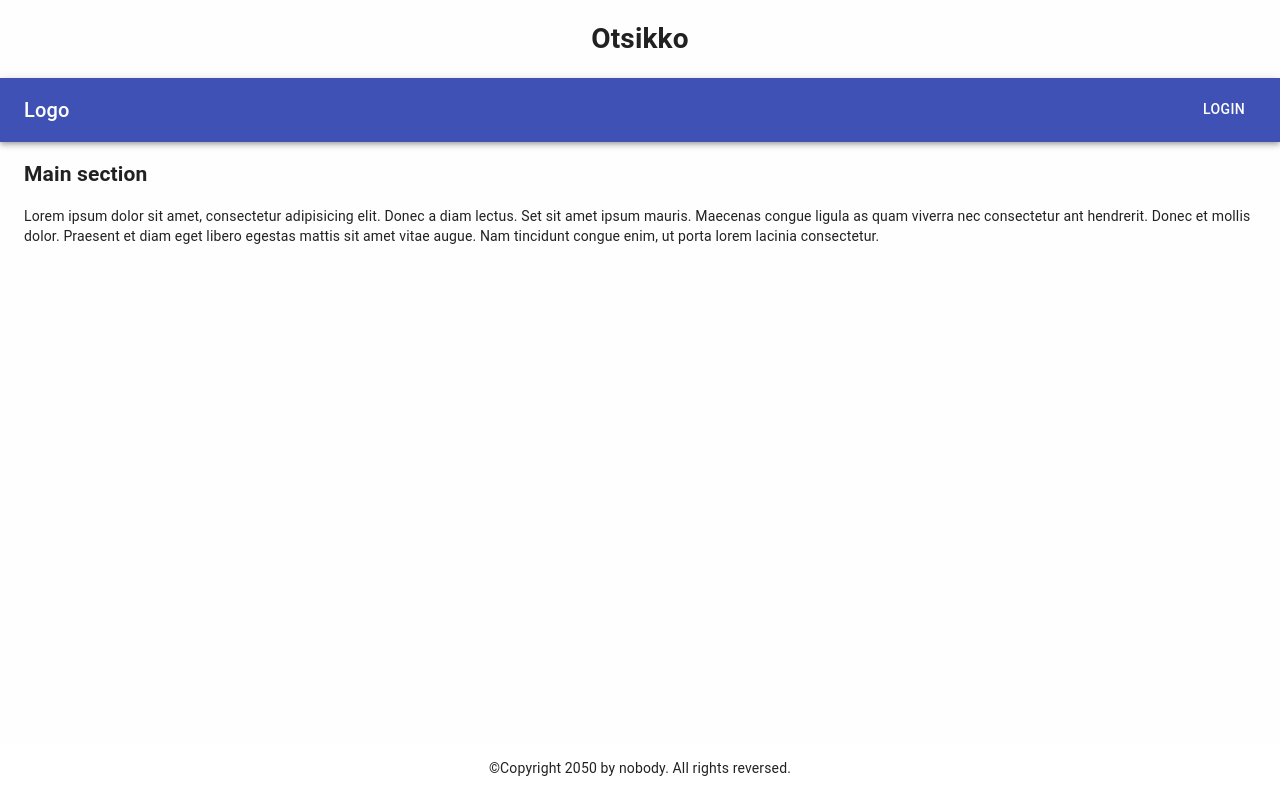
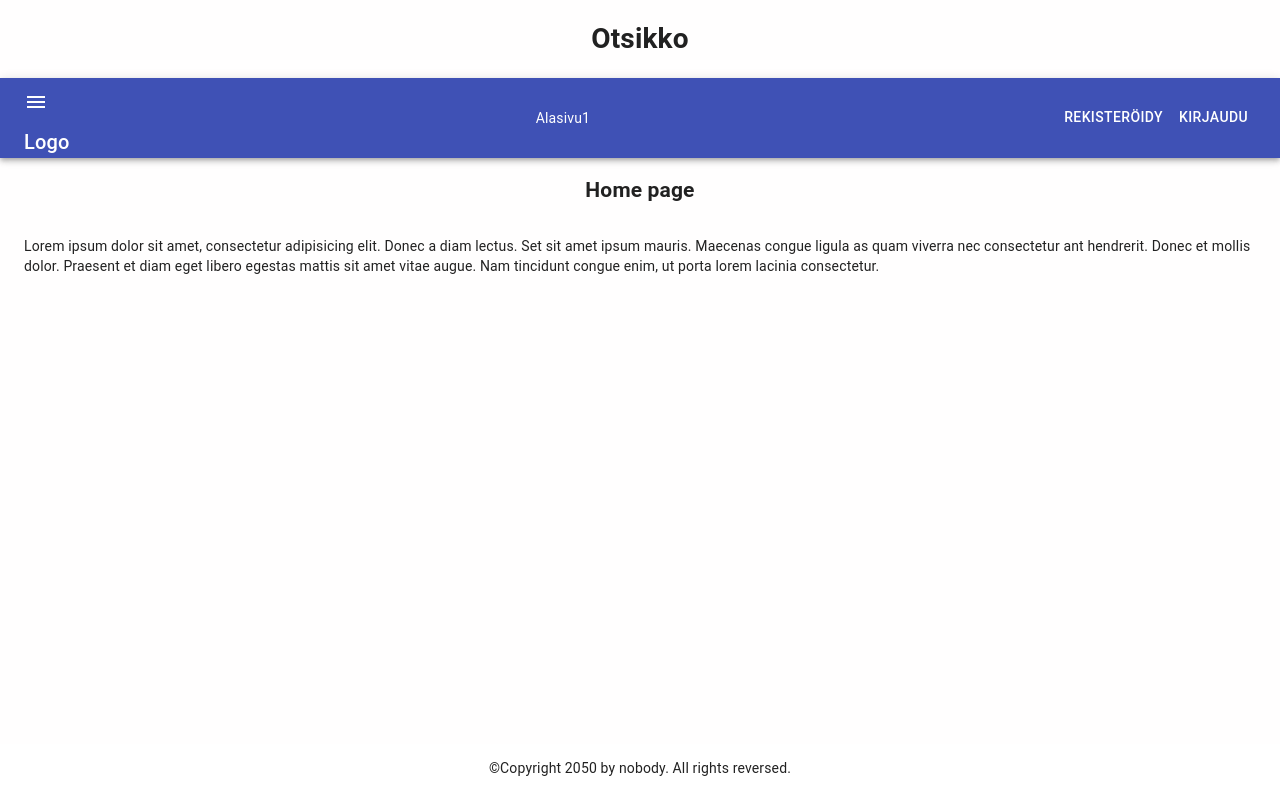
Before and after one commit to muutttu/djcookie_demo_proj, a React (Create React App) app in the folder frontend/: page / in a window 1280 px wide. Built offline with nearby package versions, Linux system fonts and the light colour scheme.

Commit message:
react-router ja alasivut

```diff
--- a/frontend/package.json
+++ b/frontend/package.json
@@ -4,6 +4,7 @@
   "private": true,
   "dependencies": {
     "@material-ui/core": "^4.12.3",
+    "@material-ui/icons": "^4.11.2",
     "@testing-library/jest-dom": "^5.14.1",
     "@testing-library/react": "^11.2.7",
     "@testing-library/user-event": "^12.8.3",
--- a/frontend/src/App.tsx
+++ b/frontend/src/App.tsx
@@ -1,9 +1,11 @@
 import { createTheme, ThemeProvider } from '@material-ui/core/styles';
 import { CssBaseline } from '@material-ui/core';
+
 import Header from './components/Header';
 import Navbar from './components/Navbar';
 import Main from './components/Main'
 import Footer from './components/Footer';
+
 
 const theme = createTheme({
   palette: {
--- /dev/null
+++ b/frontend/src/common/NotFound404.tsx
@@ -0,0 +1,19 @@
+import { makeStyles, createStyles } from '@material-ui/core/styles';
+
+const useStyles = makeStyles(() => createStyles({
+  root: {
+
+  },
+}));
+
+const NotFound404 = () => {
+  const classes = useStyles();
+
+  return (
+    <div className={classes.root}>
+      404 - Sivua ei löydy!
+    </div>
+  )
+}
+
+export default NotFound404
--- a/frontend/src/components/Footer.tsx
+++ b/frontend/src/components/Footer.tsx
@@ -3,8 +3,7 @@ import BottomNavigation from '@material-ui/core/BottomNavigation';
 
 const useStyles = makeStyles(() => createStyles({
   root: {
-    display: 'flex',
-    flexGrow: 1,
+
   },
   stickToBottom: {
     width: '100%',
--- a/frontend/src/components/Header.tsx
+++ b/frontend/src/components/Header.tsx
@@ -3,10 +3,9 @@ import { Grid } from '@material-ui/core';
 
 const useStyles = makeStyles(() => createStyles({
   root: {
-    display: 'flex',
-    flexGrow: 1,
+
   },
-  gridcontainer: {
+  headercontainer: {
     justifyContent: 'center',
   },
 }));
@@ -17,7 +16,7 @@ const Header = () => {
   return (
     <header>
       <div className={classes.root}>
-        <Grid container className={classes.gridcontainer}>
+        <Grid container className={classes.headercontainer}>
           <Grid item>
             <h1>Otsikko</h1>
           </Grid>
--- /dev/null
+++ b/frontend/src/components/Home.tsx
@@ -0,0 +1,34 @@
+import { Grid } from '@material-ui/core';
+import { makeStyles, createStyles } from '@material-ui/core/styles';
+
+const useStyles = makeStyles(() => createStyles({
+  root: {
+
+  },
+  maincontainer: {
+    justifyContent: 'center',
+  },
+  pageheader: {
+
+  }
+}));
+
+
+const Home = () => {
+  const classes = useStyles();
+
+  return (
+    <div className={classes.root}>
+      <Grid container className={classes.maincontainer}>
+        <Grid item className={classes.pageheader}>
+          <h2>Home page</h2>
+        </Grid>
+        <Grid item>
+          <p>Lorem ipsum dolor sit amet, consectetur adipisicing elit. Donec a diam lectus. Set sit amet ipsum mauris. Maecenas congue ligula as quam viverra nec consectetur ant hendrerit. Donec et mollis dolor. Praesent et diam eget libero egestas mattis sit amet vitae augue. Nam tincidunt congue enim, ut porta lorem lacinia consectetur.</p>
+        </Grid>
+      </Grid>
+    </div>
+  )
+}
+
+export default Home
--- a/frontend/src/components/Main.tsx
+++ b/frontend/src/components/Main.tsx
@@ -1,9 +1,17 @@
 import { makeStyles, createStyles } from '@material-ui/core/styles';
-import { Container } from '@material-ui/core';
+import { Switch, Route } from "react-router-dom";
+
+import Home from '../components/Home'
+import Users from '../components/Users';
+import NotFound404 from '../common/NotFound404';
+import { Grid, Container } from '@material-ui/core';
 
 const useStyles = makeStyles(() => createStyles({
   root: {
-    flexGrow: 1,
+
+  },
+  maincontainer: {
+    justifyContent: 'center',
   },
 }));
 
@@ -13,10 +21,21 @@ const Main = () => {
   return (
     <main>
       <div className={classes.root}>
-        <Container>
-          <h2>Main section</h2>
-          <p>Lorem ipsum dolor sit amet, consectetur adipisicing elit. Donec a diam lectus. Set sit amet ipsum mauris. Maecenas congue ligula as quam viverra nec consectetur ant hendrerit. Donec et mollis dolor. Praesent et diam eget libero egestas mattis sit amet vitae augue. Nam tincidunt congue enim, ut porta lorem lacinia consectetur.</p>
+        <Grid container>
+        <Container className={classes.maincontainer}>
+          <Switch>
+            <Route exact path="/">
+              <Home />
+            </Route>
+            <Route path="/users">
+              <Users />
+            </Route>
+            <Route path="*">
+              <NotFound404 />
+            </Route>
+          </Switch>
         </Container>
+        </Grid>
       </div>
     </main>
   )
--- a/frontend/src/components/Navbar.tsx
+++ b/frontend/src/components/Navbar.tsx
@@ -1,31 +1,73 @@
 import { makeStyles, createStyles } from '@material-ui/core/styles';
-import AppBar from '@material-ui/core/AppBar';
-import Toolbar from '@material-ui/core/Toolbar';
-import Typography from '@material-ui/core/Typography';
-import Button from '@material-ui/core/Button';
+import { Link as RouterLink } from "react-router-dom";
+import {
+  AppBar,
+  Toolbar,
+  Typography,
+  Box,
+  Button,
+  Link,
+  IconButton
+} from '@material-ui/core';
+import MenuIcon from '@material-ui/icons/Menu';
 
 const useStyles = makeStyles(() => createStyles({
   root: {
     display: 'flex',
+  },
+  menuButton: {
+
+  },
+  logotitle: {
+  },
+  logolink: {
+    color: 'inherit',
+  },
+  navleft: {
     flexGrow: 1,
+    flexWrap: 'nowrap',
+    color: 'inherit',
   },
-  title: {
+  navcenter: {
     flexGrow: 1,
+    color: 'inherit',
   },
+  navright: {
+    color: 'inherit',
+  },
+  navlink: {
+    color: 'inherit',
+  }
 }));
 
 const Navbar = () => {
   const classes = useStyles();
+  const preventDefault = (event: React.SyntheticEvent) => event.preventDefault();
 
   return (
     <nav>
       <div className={classes.root}>
         <AppBar position='static'>
           <Toolbar>
-            <Typography variant='h6' className={classes.title}>
-              Logo
+          <Box className={classes.navleft}>
+            <IconButton edge="start" className={classes.menuButton} color="inherit" aria-label="menu">
+              <MenuIcon />
+            </IconButton>
+            <Typography variant='h6' className={classes.logotitle}>
+              <Link className={classes.logolink} component={RouterLink} to='/'>
+                Logo
+              </Link>
             </Typography>
-            <Button color='inherit'>Login</Button>
+            </Box>
+            <Box className={classes.navcenter}>
+              <Link className={classes.navlink} component={RouterLink} to='/users'>
+                Alasivu1
+              </Link>
+            </Box>
+            <Box className={classes.navright}>
+              <Button color='inherit'>Rekisteröidy</Button>
+              <Button color='inherit'>Kirjaudu</Button>
+            </Box>
           </Toolbar>
         </AppBar>
       </div>
--- /dev/null
+++ b/frontend/src/components/Users.tsx
@@ -0,0 +1,33 @@
+import { Grid } from '@material-ui/core';
+import { makeStyles, createStyles } from '@material-ui/core/styles';
+
+const useStyles = makeStyles(() => createStyles({
+  root: {
+
+  },
+  maincontainer: {
+    justifyContent: 'center',
+  },
+  pageheader: {
+
+  }
+}));
+
+const Users = () => {
+  const classes = useStyles();
+
+  return (
+    <div className={classes.root}>
+      <Grid container className={classes.maincontainer}>
+        <Grid item className={classes.pageheader}>
+          <h2>Aktiiviset käyttäjät</h2>
+        </Grid>
+        <Grid item>
+
+        </Grid>
+      </Grid>
+    </div>
+  )
+}
+
+export default Users
```
Also changed, not shown: 1 other file (tests, documents, lock files or other folders).
